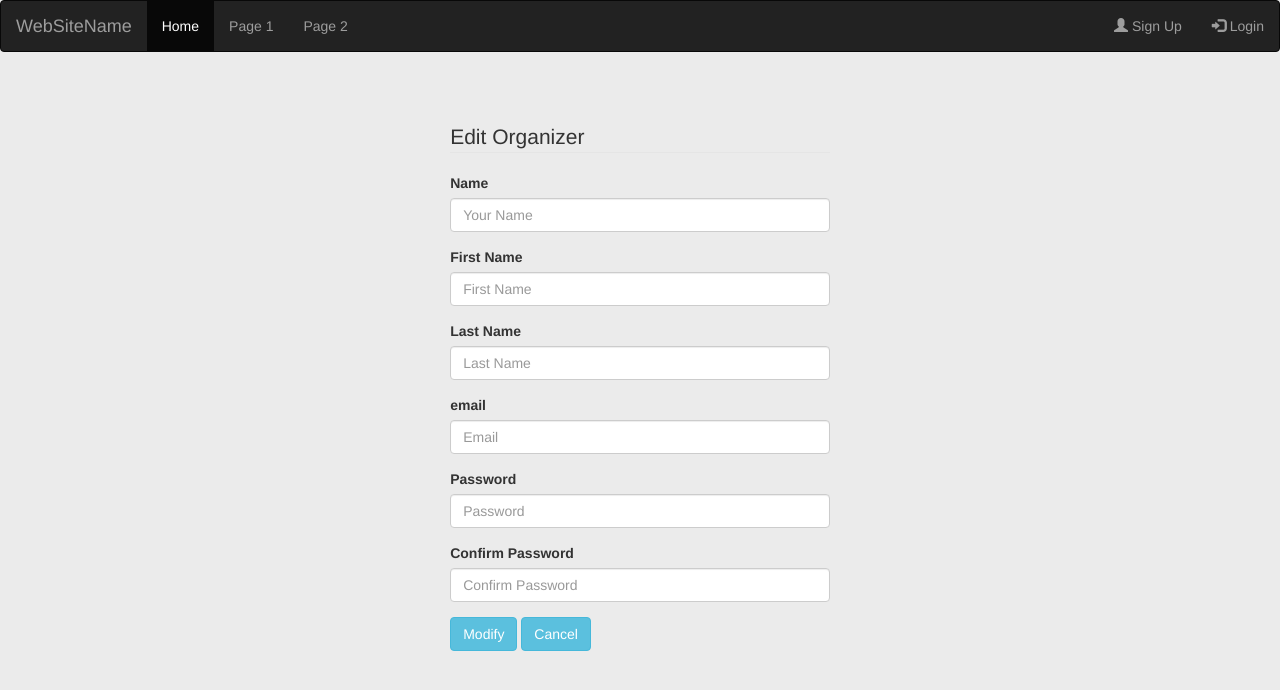
After one commit to fitocs452/IS_BEC_Horas, a Django app: template organizer/templates/organizer/modify.html in a window 1280 px wide. The commit adds this page. Shown: the top 690 px of the page. Run offline with Django 3.2, Linux system fonts and the light colour scheme; the template is opened without the code that fills it: values that come from a table or form of the project are taken from there, others are empty; some libraries are stand-ins or nearby versions.

Commit message:
Add files via upload

```diff
--- a/organizer/forms.py
+++ b/organizer/forms.py
@@ -1,19 +1,70 @@
 from django.forms import ModelForm
+from django import forms
 from django.core.exceptions import ValidationError
 
 from .models import Organizer
+
+
 class OrganizerModelForm(ModelForm):
+
+	confirm_password = forms.CharField(widget=forms.PasswordInput())
+
 	class Meta:
 		model = Organizer
-		fields = ['UserName','FirstName','LastName','email',
+		fields = ['UserName','FirstName','LastName','email', 'password'
 		]
+		widgets = {'password': forms.PasswordInput(),}
+
 	def clean(self):
 		cleaned_data = super(OrganizerModelForm,self).clean()
+
+		confirm_password = cleaned_data['confirm_password']
+
 		try:
+
 			Organizer.objects.get(UserName = cleaned_data['UserName'])
+
 		except Organizer.DoesNotExist:
 			pass
 		else:
 			self.add_error('UserName', cleaned_data['UserName']+"      is already exists")
 			# raise ValidationError(cleaned_data['UserName']+'already exists for this problem')
+
+		if cleaned_data['password'] != confirm_password:
+			self.add_error('password', "Password don't match")
+			raise forms.ValidationError('Password don match.')
+
 		return cleaned_data
+
+class OrganizerModifyForm(forms.Form):
+
+	UserName = forms.CharField(max_length = 200)
+	password = forms.CharField(max_length = 200, widget=forms.PasswordInput())
+	confirm_password = forms.CharField(max_length = 200, widget=forms.PasswordInput())
+	FirstName = forms.CharField(max_length = 200)
+	LastName = forms.CharField(max_length = 200)
+	email = forms.EmailField()
+	organizer_id = forms.CharField(widget=forms.HiddenInput())
+
+
+	def clean(self):
+
+		cleaned_data = super(OrganizerModifyForm, self).clean()
+
+		id = cleaned_data['organizer_id']
+
+		if id != cleaned_data['UserName']:
+			try:
+				Organizer.objects.get(UserName=cleaned_data['UserName'])
+			except Organizer.DoesNotExist:
+				pass
+			else:
+					self.add_error('UserName', cleaned_data['UserName']+"          is already exists")
+
+
+
+		if cleaned_data['password'] != cleaned_data['confirm_password']:
+			self.add_error('password', "Password don't match")
+			raise forms.ValidationError('Password don match.')
+
+		return cleaned_data
--- a/organizer/models.py
+++ b/organizer/models.py
@@ -2,8 +2,8 @@ from django.db import models
 
 # Create your models here.
 class Organizer(models.Model):
-	UserName = models.CharField(max_length = 200,unique=True)
+	UserName = models.CharField(max_length = 200, unique=True)
 	FirstName = models.CharField(max_length = 200)
 	LastName = models.CharField(max_length = 200)
 	email = models.EmailField()
-	password = models.CharField(max_length = 200,default= 'aa')
+	password = models.CharField(max_length = 200)
--- a/organizer/templates/organizer/base.html
+++ b/organizer/templates/organizer/base.html
@@ -57,5 +57,6 @@
 			{% block content %}
 			{% endblock %}
 			</div>
+
 	</body>
 </html>
--- /dev/null
+++ b/organizer/templates/organizer/modify.html
@@ -0,0 +1,59 @@
+{% extends "organizer/base.html" %}
+{% block title %}Edit Organizer{% endblock %}
+{% block content %}
+	{% load widget_tweaks %}
+	<div class="container">
+		<form class = 'organizer_form' action="{% url 'organizer:modify' %}" method="post" enctype="multipart/form-data">
+			<legend>Edit Organizer</legend>
+			<div class="form-group">
+				<label for="UserName">Name</label>
+				{{ organizer_form.UserName|add_class:"form-control"|attr:"placeholder:Your Name"}}
+			        {% if organizer_form.UserName.errors %}
+			        <div class="alert alert-danger">
+		            <strong>{{ organizer_form.UserName.errors}}</strong>
+			        </div>
+			        {% endif %}
+			</div>
+			<div class="form-group">
+				<label for="FirstName">First Name</label>
+				{{ organizer_form.FirstName|add_class:"form-control"|attr:"placeholder:First Name"}}
+			</div>
+			<div class="form-group">
+				<label for="LastName">Last Name</label>
+				{{ organizer_form.LastName|add_class:"form-control"|attr:"placeholder:Last Name"}}
+			</div>
+			<div class="form-group">
+				<label for="name">email</label>
+				{{ organizer_form.email|add_class:"form-control"|attr:"placeholder:Email"}}
+			</div>
+			<div class="form-group">
+				<label for="name">Password</label>
+				{{ organizer_form.password|add_class:"form-control"|attr:"placeholder:Password"}}
+			</div>
+			<div class="form-group">
+				<label for="name">Confirm Password</label>
+				{{ organizer_form.confirm_password|add_class:"form-control"|attr:"placeholder:Confirm Password"}}
+				{% if organizer_form.password.errors %}
+					<div class="alert alert-danger">
+			            <strong>{{ organizer_form.password.errors }}</strong>
+				    </div>
+			    {% endif %}
+				<!-- <input type="text" name="confirm_password" class="form-control" placeholder="Confirm Password"> -->
+			</div>
+			{{ organizer_form.organizer_id}}
+			{% csrf_token %}
+
+				<input type="submit" name="Modify" class = "btn btn-info" value="Modify" />
+				<a href="javascript:history.back()">
+					<input type="button" name="Cancel" class = "btn btn-info" value="Cancel" />
+				</a>
+
+		</form>
+
+	</div>
+	<script type="text/javascript">
+        $(function () {
+            $('#datetimepicker').datetimepicker();
+        });
+	</script>
+{% endblock %}
--- a/organizer/urls.py
+++ b/organizer/urls.py
@@ -1,6 +1,10 @@
 from django.conf.urls import url
 from . import views
+
 app_name = 'organizer'
-urlpatterns =[url(r'^$',views.index,name='index'),
-url(r'^create/',views.save,name='save'),
+
+urlpatterns =[
+	url(r'^$', views.index,name='index'),
+	url(r'^create/',views.save,name='save'),
+	url(r'^modify/',views.modify, name='modify'),
 ]
```
Also changed, not shown: organizer/templates/organizer/save.html (+21 -7 lines), organizer/views.py (+43 -2 lines), organizer/migrations/0001_initial.py.
